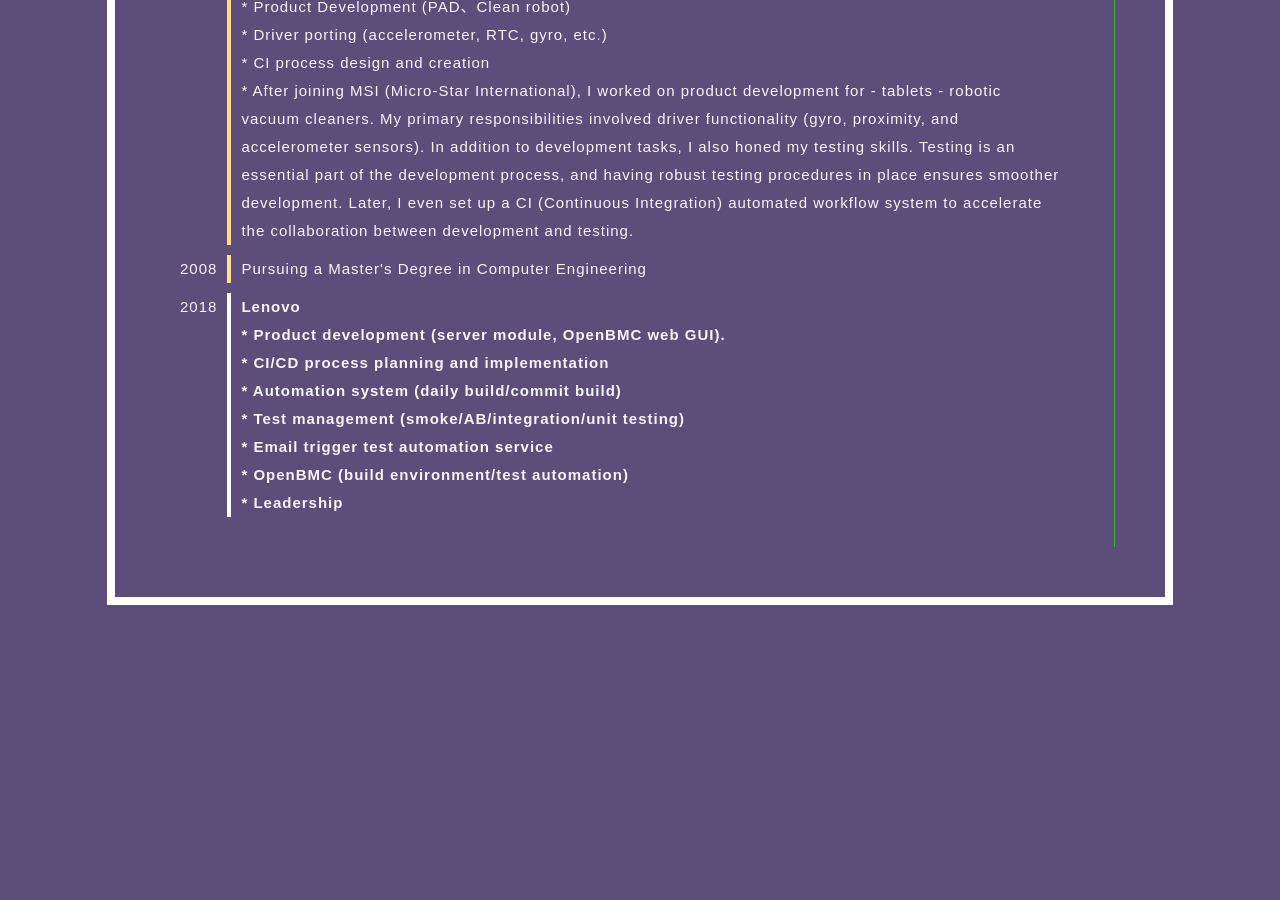
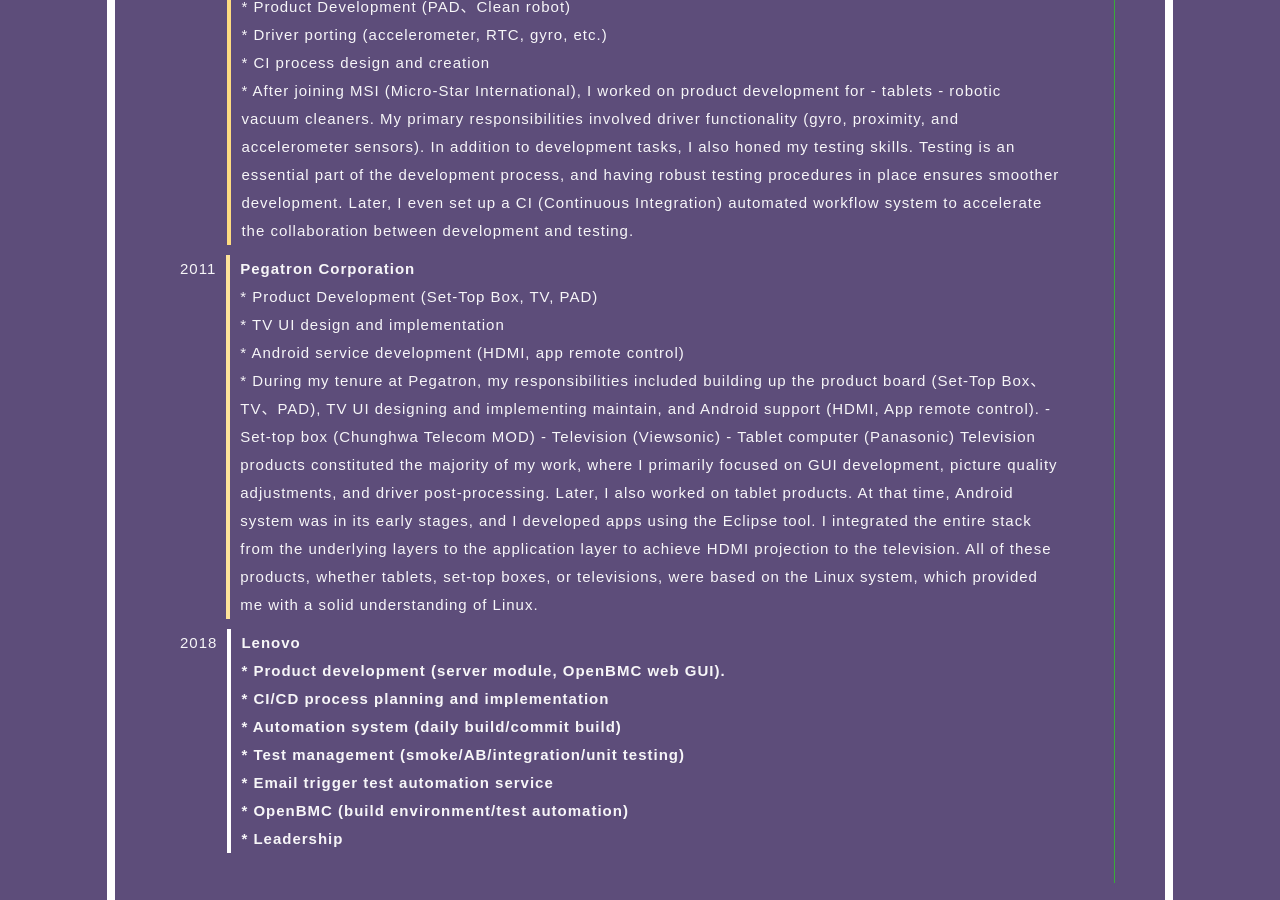
Before and after one commit to gitmaruneko/gitmaruneko.github.io, a Jekyll site: the page personal_detail.html, which Jekyll copies as it is, in a window 1280 px wide and 900 px high, scrolled down 1402 px. Built offline with Jekyll 4.4.1, drawn with Linux system fonts in a browser that asks for light colours; before the commit the page ends 2065 px from its top, so only the background shows below that.

Commit message:
Add detail work history

```diff
--- a/personal_detail.html
+++ b/personal_detail.html
@@ -87,9 +87,25 @@
                       the collaboration between development and testing.</li>
             </ul>
           </li>
-          <li class="year">2008
+          <li class="year">2011
             <ul>
-                <li>Pursuing a Master's Degree in Computer Engineering</li>
+              <li><b>Pegatron Corporation</b></li>
+              <li> * Product Development (Set-Top Box, TV, PAD)</li>
+              <li> * TV UI design and implementation</li>
+              <li> * Android service development (HDMI, app remote control)</li>
+              <li>* During my tenure at Pegatron, my responsibilities included building up the product board
+                    (Set-Top Box、TV、PAD),
+                    TV UI designing and implementing maintain, and Android support (HDMI, App remote control).
+                    - Set-top box (Chunghwa Telecom MOD)
+                    - Television (Viewsonic)
+                    - Tablet computer (Panasonic)
+                    Television products constituted the majority of my work,
+                    where I primarily focused on GUI development, picture quality adjustments,
+                    and driver post-processing. Later, I also worked on tablet products.
+                    At that time, Android system was in its early stages, and I developed apps using the Eclipse tool.
+                    I integrated the entire stack from the underlying layers to the application layer to achieve HDMI projection to the television.
+                    All of these products, whether tablets, set-top boxes, or televisions,
+                    were based on the Linux system, which provided me with a solid understanding of Linux.</li>
             </ul>
           </li>
           <li class="year">2018
```
